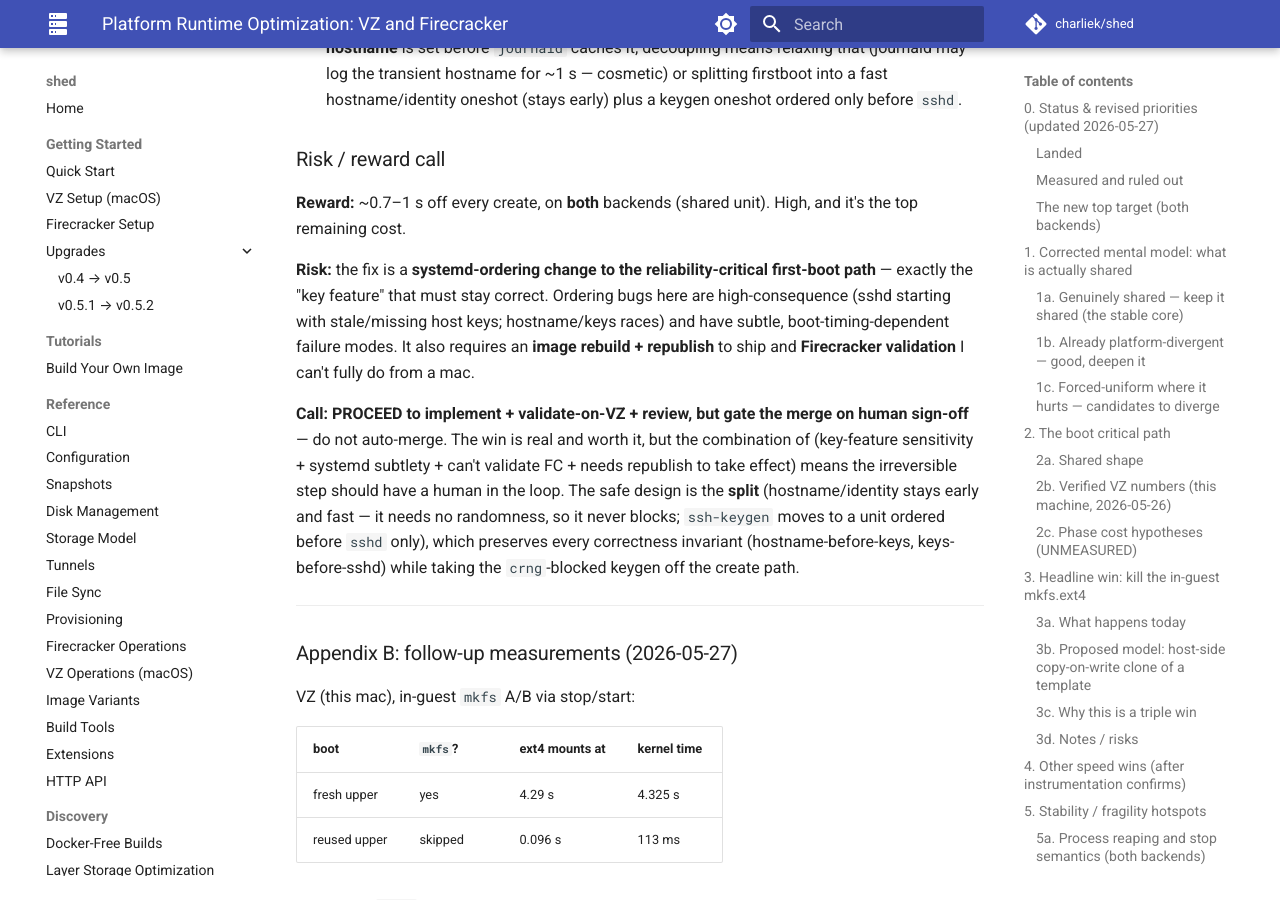
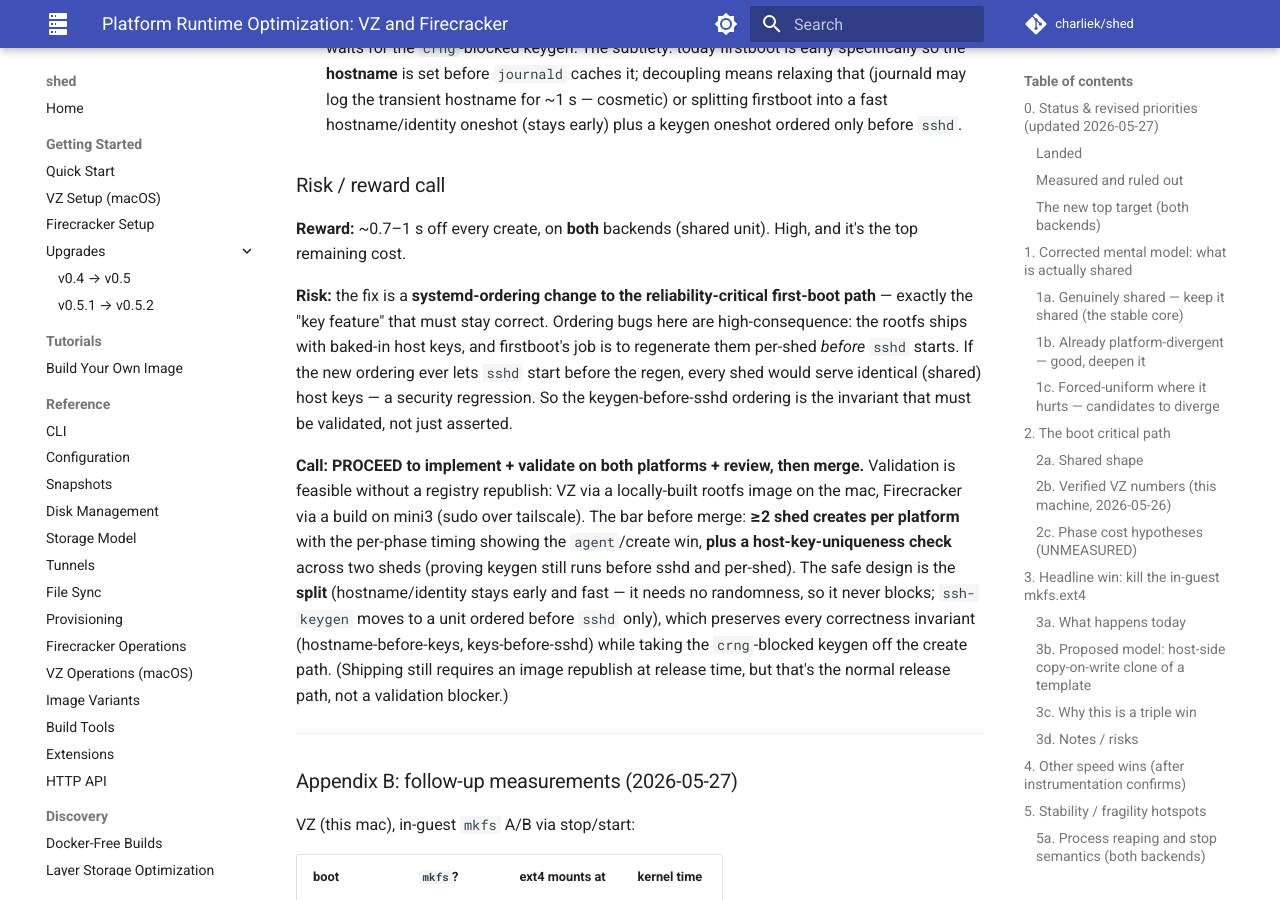
Before and after one commit to charliek/shed, an MkDocs documentation site: the page built from docs/discovery/platform-runtime-optimization.md, in a window 1280 px wide and 900 px high, scrolled down 12745 px. Built offline with MkDocs 1.6.1 and Material for MkDocs 9.7.7, drawn with Linux system fonts in a browser that asks for light colours; comment, search, counter and statistics services are not loaded; some of the changed text lies outside the part shown.

Commit message:
docs: address self-review nits + update §12 validation plan
- Fix stale line refs (agent.go poll const, client.go GetNetworkEndpoint
  now at :686), note poll lowered to 150ms in #118 (§11 snapshot).
- §12: validation IS feasible on both platforms without a registry
  republish (VZ via local rootfs build on mac; Firecracker via build on
  mini3). Revised the call to: implement + validate on both (≥2 creates +
  timing + host-key-uniqueness) + review, then merge. Emphasize the
  security-critical keygen-before-sshd invariant (baked-in keys must be
  regenerated per-shed before sshd starts).

Co-Authored-By: Claude Opus 4.7 (1M context) <noreply@anthropic.com>

```diff
--- a/docs/discovery/platform-runtime-optimization.md
+++ b/docs/discovery/platform-runtime-optimization.md
@@ -471,11 +471,12 @@ parallel stability track.
 - Image store after fresh v0.5.3 pull: 3.2 GB across `base` /
   `extensions` / `full`; erofs present as content-addressed blobs;
   `cache/sha256` empty at rest.
-- Health poll interval confirmed at 500 ms (`internal/vmutil/agent.go:102`).
+- Health poll interval was 500 ms at the time of this snapshot; lowered
+  to 150 ms in #118 (`internal/vmutil/agent.go`).
 - `FreshUpperSignature` / in-guest mkfs contract confirmed identical in
   `internal/vz/rootfs.go:119` and `internal/firecracker/rootfs.go:101`.
 - `GetNetworkEndpoint` returns `"127.0.0.1"` for VZ
-  (`internal/vz/client.go:671`).
+  (`internal/vz/client.go:686`).
 
 ## 12. `shed-firstboot` — investigation, root cause, and the call
 
@@ -533,21 +534,26 @@ High, and it's the top remaining cost.
 
 **Risk:** the fix is a **systemd-ordering change to the reliability-critical
 first-boot path** — exactly the "key feature" that must stay correct.
-Ordering bugs here are high-consequence (sshd starting with stale/missing
-host keys; hostname/keys races) and have subtle, boot-timing-dependent
-failure modes. It also requires an **image rebuild + republish** to ship
-and **Firecracker validation** I can't fully do from a mac.
+Ordering bugs here are high-consequence: the rootfs ships with baked-in
+host keys, and firstboot's job is to regenerate them per-shed *before*
+`sshd` starts. If the new ordering ever lets `sshd` start before the
+regen, every shed would serve identical (shared) host keys — a security
+regression. So the keygen-before-sshd ordering is the invariant that must
+be validated, not just asserted.
 
-**Call: PROCEED to implement + validate-on-VZ + review, but gate the merge
-on human sign-off** — do not auto-merge. The win is real and worth it, but
-the combination of (key-feature sensitivity + systemd subtlety + can't
-validate FC + needs republish to take effect) means the irreversible step
-should have a human in the loop. The safe design is the **split**
+**Call: PROCEED to implement + validate on both platforms + review, then
+merge.** Validation is feasible without a registry republish: VZ via a
+locally-built rootfs image on the mac, Firecracker via a build on mini3
+(sudo over tailscale). The bar before merge: **≥2 shed creates per
+platform** with the per-phase timing showing the `agent`/create win,
+**plus a host-key-uniqueness check** across two sheds (proving keygen
+still runs before sshd and per-shed). The safe design is the **split**
 (hostname/identity stays early and fast — it needs no randomness, so it
 never blocks; `ssh-keygen` moves to a unit ordered before `sshd` only),
 which preserves every correctness invariant (hostname-before-keys,
 keys-before-sshd) while taking the `crng`-blocked keygen off the create
-path.
+path. (Shipping still requires an image republish at release time, but
+that's the normal release path, not a validation blocker.)
 
 ---
 
```
Also changed, not shown: other parts of docs/discovery/platform-runtime-optimization.md (+3 -3 lines).
